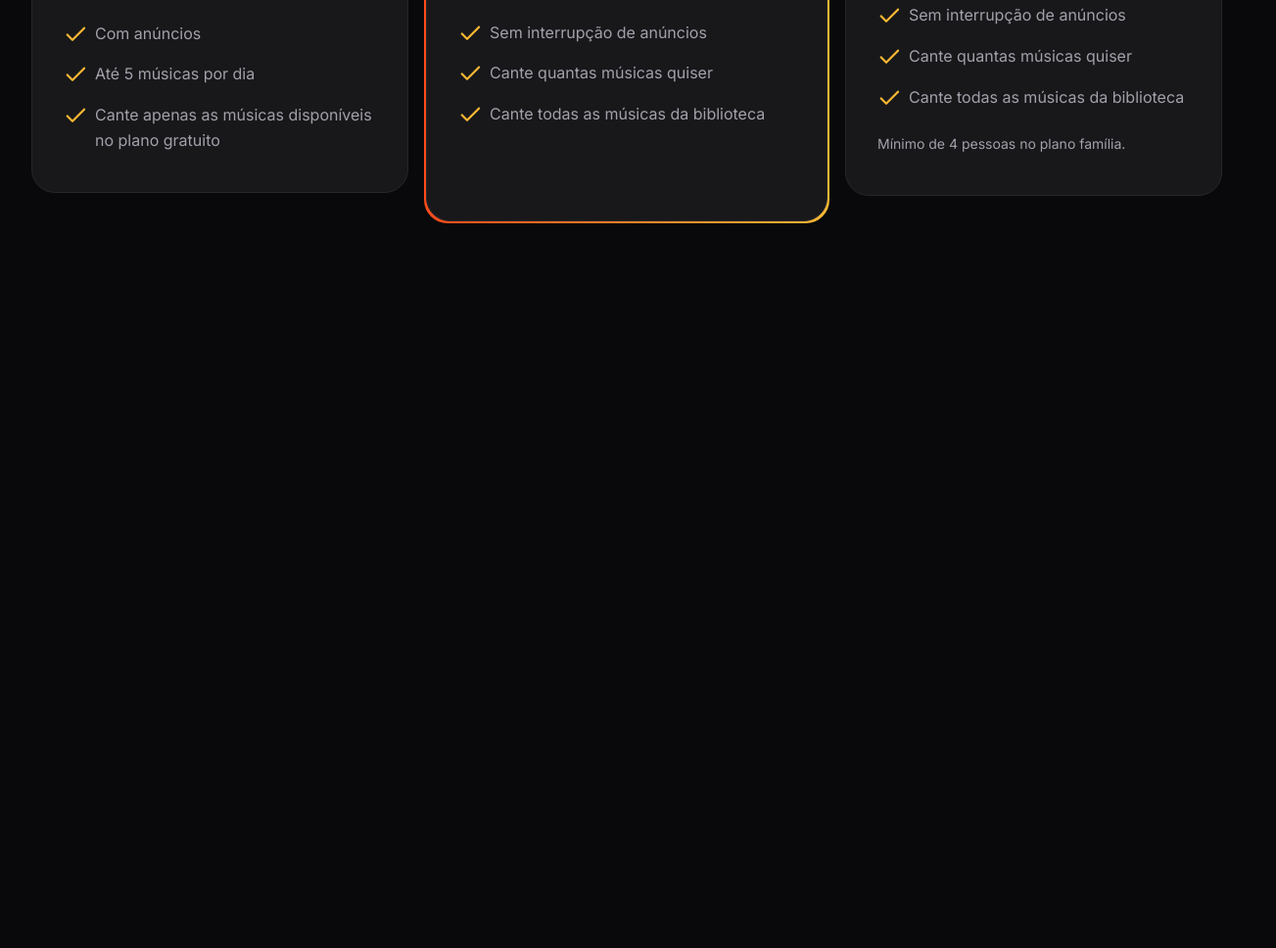
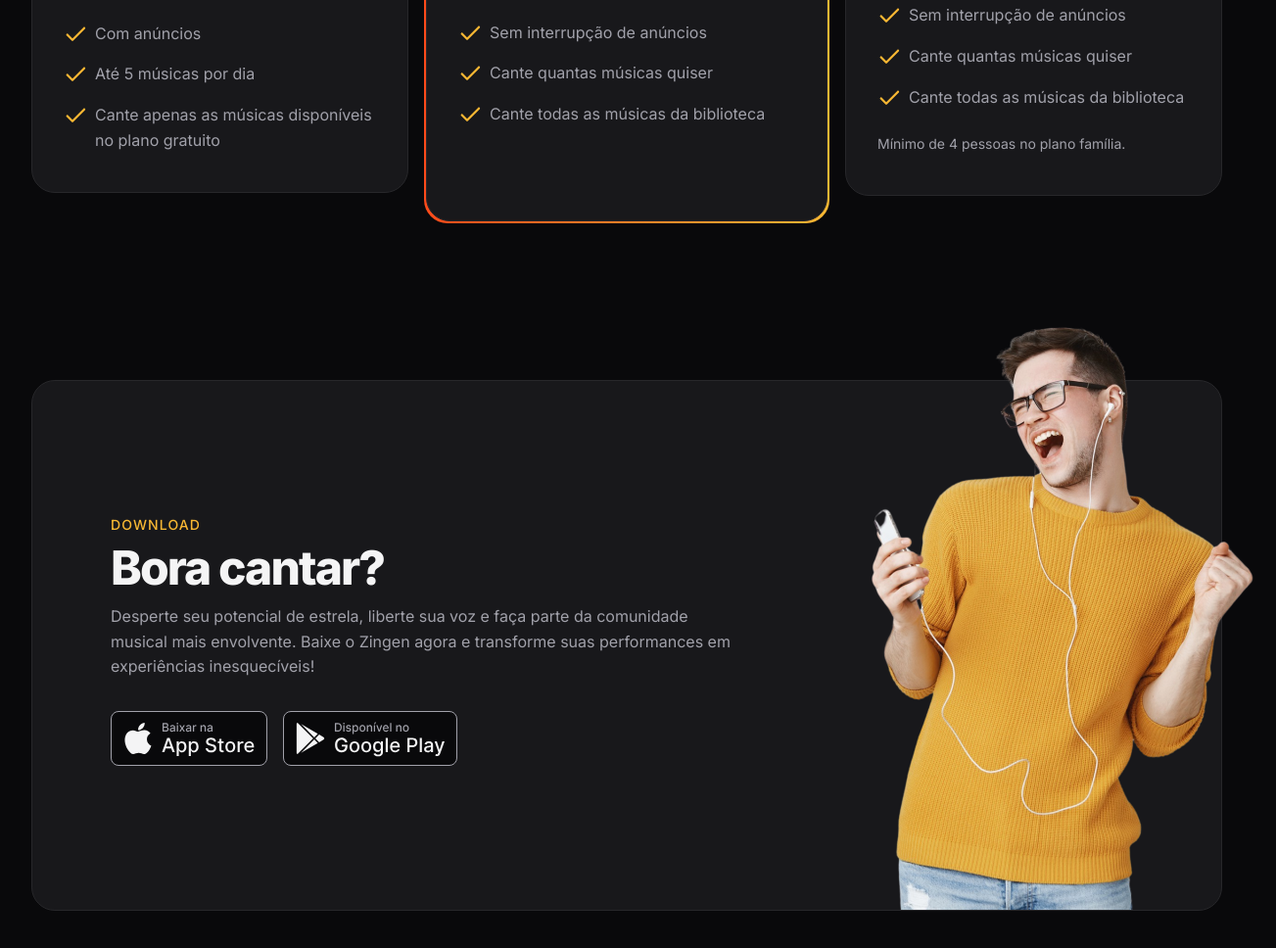
Before and after one commit to GregoriCabral/Projeto---Zingen, a plain HTML site: page index.html in a window 1280 px wide. Shown: the part 3105-4073 px from the top of the page at 98% size, 1303 px wide, since content can reach past the window. Before the commit the page ends 3413 px from the top, so only its background shows below. Drawn offline with Linux system fonts and the light colour scheme.

Commit message:
Seção download

```diff
--- a/index.html
+++ b/index.html
@@ -197,5 +197,31 @@
         </div>
     </section>
 
+    <section id="download">
+        <div class="container py-xl">
+            <div class="card px-lg even-columns items-center">
+                <div>
+                    <header>
+                        <strong>Download</strong>
+                        <h2>Bora cantar?</h2>
+                    </header>
+                    <p>
+                        Desperte seu potencial de estrela, liberte sua voz e faça parte da comunidade musical mais
+                        envolvente. Baixe o Zingen agora e transforme suas performances em experiências inesquecíveis!
+                    </p>
+
+                    <div class="buttons flex gap-1">
+                        <a href="#"><img src="assets/icon/App store button.svg" alt="Baixar da Apple Store"></a>
+                        <a href="#"><img src="assets/icon/Play Store button.svg" alt="Baixar da Play Store"></a>
+                    </div>
+                </div>
+
+                <img src="assets/rapaz-ouvindo-musica-com-fones-de-ouvido-e-cantando-no-aplicativo-de-karaoke-removebg 1.png"
+                    alt="">
+            </div>
+        </div>
+    </section>
+
 </body>
+
 </html>
--- /dev/null
+++ b/styles.css/download.css
@@ -0,0 +1,32 @@
+#download {
+    .card {
+        padding: 3rem 1.5rem 15rem;
+        position: relative;
+
+        & > img {
+            width: 14.5rem;
+            position: absolute;
+            bottom: 0;
+            right: -3.5rem;
+        }
+    }
+
+    .buttons {
+        flex-wrap: wrap;
+        margin-top: 2rem;
+    }
+
+    @media(width >= 80em) {
+        .card {
+            padding: 8.75rem 5rem;
+
+            & > div:nth-child(1) {
+                max-width: 40rem;
+            }
+
+            & > img {
+                width: 29.125rem;
+            }
+        }
+    }
+}
--- a/styles.css/global.css
+++ b/styles.css/global.css
@@ -47,6 +47,8 @@ html {
     font-size: var(--fs-base);
     line-height: 1.6;
     color: var(--text-color-primary);
+
+    overflow-x: hidden;
 }
 
 body {
--- a/styles.css/index.css
+++ b/styles.css/index.css
@@ -9,3 +9,4 @@
 @import url(cards.css);
 @import url(features.css) (width >= 80rem);
 @import url(pricing.css);
+@import url(download.css);
```
Also changed, not shown: assets/icon/App store button.svg (added), assets/icon/Play Store button.svg (added).
